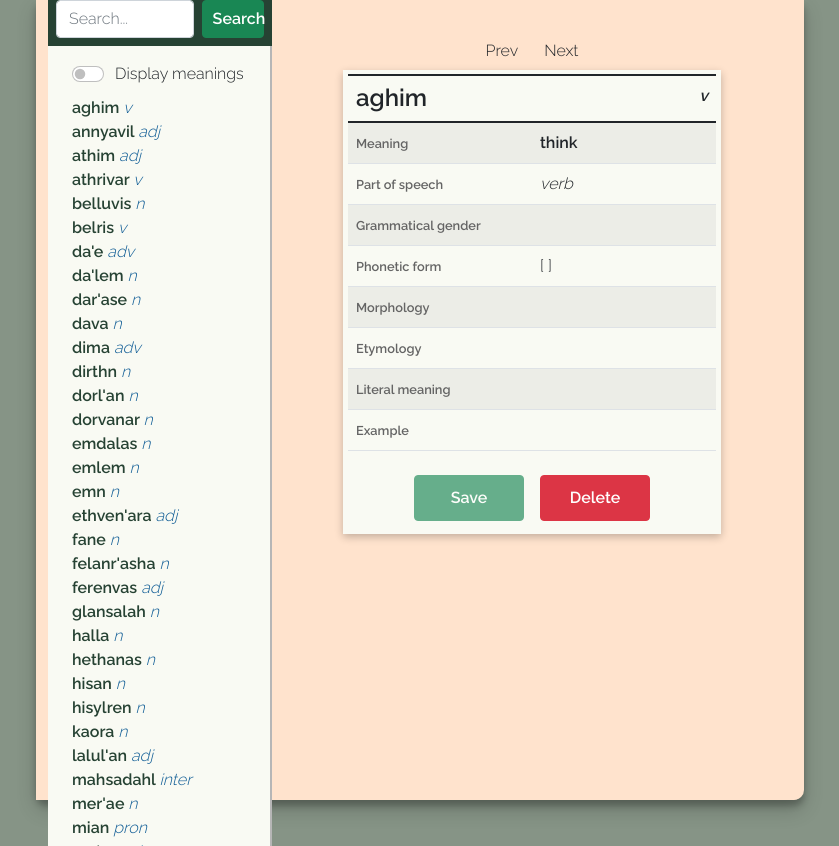
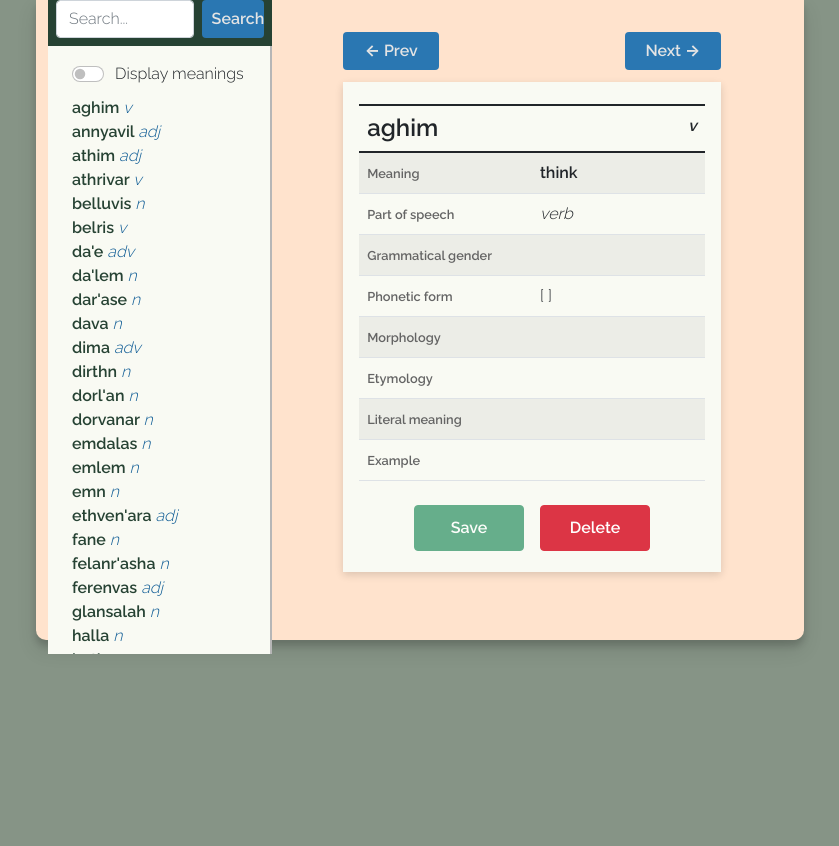
Before and after one commit to nicakay/Conwords-App, a Flask app: page /dictionary?value=40 in a window 1280 px wide. Shown: the part 132-978 px from the top of the page, without its empty margins (220-1059 px from the left). After the commit the page ends 786 px from the top, so only its background shows below. Run offline with Flask 2, Linux system fonts and the light colour scheme; a user stored in the database is signed in; data comes from the database, SQL or seed files in the repository; both versions use the stored data as it was after the commit; some libraries are stand-ins or nearby versions.

Commit message:
01/04/23

```diff
--- a/app.py
+++ b/app.py
@@ -335,9 +335,15 @@ def dictionary():
     if request.method == "GET":
 
         # Details of each entry after clicking a link
+
+        # Assign the value of the clicked word to 'entry_id' / eg. dictionary?value=46
         entry_id = str(request.args.get('value'))
+        # Assign the 'entry_id' to the session 'entry_id' and remember it
         session["entry_id"] = entry_id
+
+        # Fetch RECORD - the details of the currently clicked word
         record = db.execute("SELECT * FROM entries WHERE id = ? AND user_id = ?;", (entry_id, session["user_id"],)).fetchone()
+
         if not record == None:
             session["record"] = record
 
--- a/static/script.js
+++ b/static/script.js
@@ -32,6 +32,7 @@ $(document).ready(function() {
     });
 
 });
+
 
 // Highlights selected word parts on the 'Settings' page
 
--- a/static/styles.css
+++ b/static/styles.css
@@ -80,16 +80,17 @@ label {
     background-color: #ffe3cd;
     border-bottom-left-radius: 10px;
     border-bottom-right-radius: 10px;
-    box-shadow: rgba(0, 0, 0, 0.19) 0px 10px 20px, rgba(0, 0, 0, 0.23) 0px 6px 6px;
+    box-shadow: rgba(0, 0, 0, 0.112) 0px 10px 20px, rgba(0, 0, 0, 0.14) 0px 6px 6px;
 }
 
 .mainrow {
     width: 100%;
+    height: 80vh;
 }
 
 .left-menu {
     background-color: #ffe3cd;
-    height: 100vh;
+    height: 95%;
 }
 
 .dict-display {
@@ -208,8 +209,8 @@ ul.no-bullets {
 
 .record {
     background-color: #f9faf3;
-    box-shadow: rgba(0, 0, 0, 0.24) 0px 3px 8px;
-    padding: 0.3rem;
+    box-shadow: rgba(0, 0, 0, 0.142) 0px 3px 8px;
+    padding: 1.4rem 1rem 0.8rem 1rem;
 }
 
 .record-label {
@@ -262,7 +263,7 @@ table {
     left: 0;
     width: 100%;
     height: 100%;
-    background-color: #253b2f;
+    background-color: #253b2f37;
 }
 
 .style-block {
@@ -294,6 +295,14 @@ table {
 
 .search-btn {
     width: 30%;
+    background-color: #2a77b2;
+    color: #e4e4e4;
+    border: none;
+}
+
+.search-btn:hover {
+    background-color: #0f5c95;
+    color: #fff;
 }
 
 .my-gen-settings {
@@ -366,3 +375,19 @@ table {
     margin-top: 8px;
     margin-bottom: 10px;
 }
+
+.dict-navi {
+    margin-bottom: 12px;
+}
+
+.btn-dict-navi {
+    background-color: #2a77b2;
+    color: #e4e4e4;
+    font-weight: bold;
+    width: 6rem;
+}
+
+.btn-dict-navi:hover {
+    background-color: #0f5c95;
+    color: #fff;
+}
--- a/templates/dictionary.html
+++ b/templates/dictionary.html
@@ -56,9 +56,9 @@ Dictionary
 
             {% if record is not none %}
 
-            <div class="btn-cenetered-div">
-                <button type="button" class="btn">Prev</button>
-                <button type="button" class="btn">Next</button>
+            <div class="dict-navi">
+                <button type="button" class="btn btn-dict-navi" id="dict-prev" href="/dictionary?value={{ words[0][0] }}">&larr; Prev</button>
+                <button type="button" class="btn right btn-dict-navi" id="dict-next" href="/dictionary?value={{ words[0][2] }}">Next &rarr;</button>
             </div>
 
             <form action="/dictionary" method="post">
@@ -71,7 +71,7 @@ Dictionary
                         <thead>
                             <tr>
                                 <th scope="col" colspan="2">
-                                    <span class="h4"><strong>{{ word }}</strong></span>
+                                    <span class="h4" id="main-word"><strong>{{ word }}</strong></span>
                                     <div class="right">
                                         <i>{{ part_of_speech_abbr }} {{ gender_abbr[0] }}</i>
                                     </div>
```
Also changed, not shown: conlang.db.
